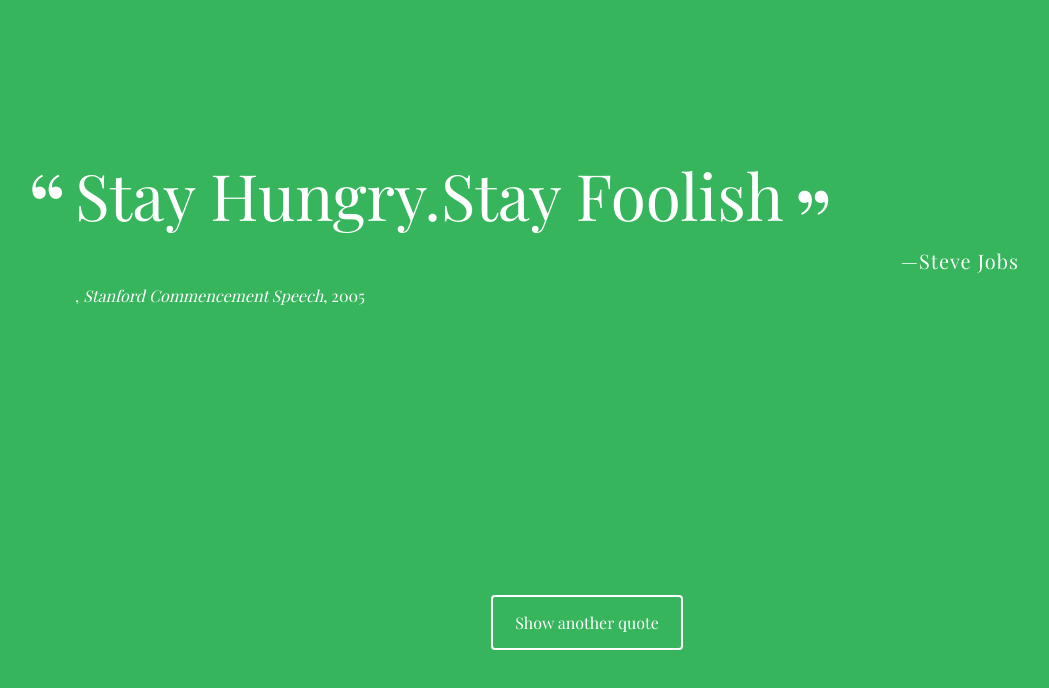
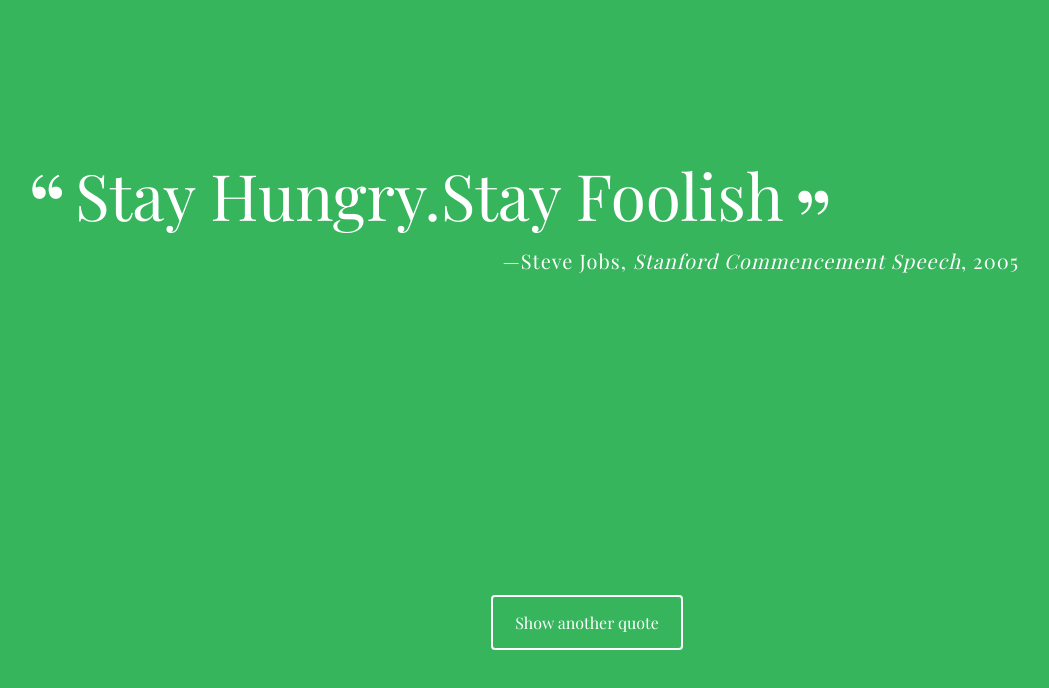
Before and after one commit to henry88lay/techdegree-project-no.1, a plain HTML site: page index.html in a window 1280 px wide. Both pictures are taken after a click on the button "Show another quote". Shown: the whole page, without its empty margins (53-1102 px from the left). Drawn offline with nearby package versions, Linux system fonts and the light colour scheme; a web font is replaced by a local one.

Commit message:
Minor Tweaks

```diff
--- a/index.html
+++ b/index.html
@@ -11,7 +11,7 @@
   <div class="container">
     <div id="quote-box">
       <p class="quote">Every great developer you know got there by solving problems they were unqualified to solve until they actually did it.</p>
-      <p class="source"> <span class="citation">Twitter</span><span class="year">2016</span></p>
+      <p class="source">Patrick McKenzie <span class="citation">Twitter</span><span class="year">2016</span></p>
     </div>
     <button id="loadQuote">Show another quote</button>
   </div>
--- a/js/script.js
+++ b/js/script.js
@@ -8,16 +8,16 @@
 
 var quotes = [
   {
-    quote: "Help young people, Help small guys. Becayse small guys will be big. Young people will have the seeds you bury in their minds, and when they grow up, the will change the world.",
+    quote: "No matter how smart you are, you will encounter mistakes,",
     source: "Jack Ma",
-    year: "",
-    citation: "",
+    year: "2018",
+    citation: "World Economic Forum"
   },
     {
-    quote: "If you don't give up, you still have a chance. Giving up is the greatest failure",
+    quote: "If you want your company to be successful, if you want your company to operate with wisdom, with care, then women are the best.",
     source: "Jack Ma",
-    year: "",
-    citation: "",
+    year: "2018",
+    citation: "World Economic Forum"
   },
     {
     quote: "Stay Hungry.Stay Foolish",
@@ -51,12 +51,12 @@
   return quotes[quoteIndex];
 }
 
-function printQuote(message) {
-  var result = getRandomQuote(quotes);
+function printQuote() {
+  var result = getRandomQuote();
   var message = "<p class='quote'>" + result.quote + "</p>" +
-                "<p class='source'>" + result.source + "</p>" +
+                "<p class='source'>" + result.source +
                 "<span class='citation'>" + result.citation + "</span>" +
-                "<span class='year'>" + result.year + "</span>";
+                "<span class='year'>" + result.year + "</span>" + "</p>" ;
   document.getElementById('quote-box').innerHTML = message;
 };
 
```
